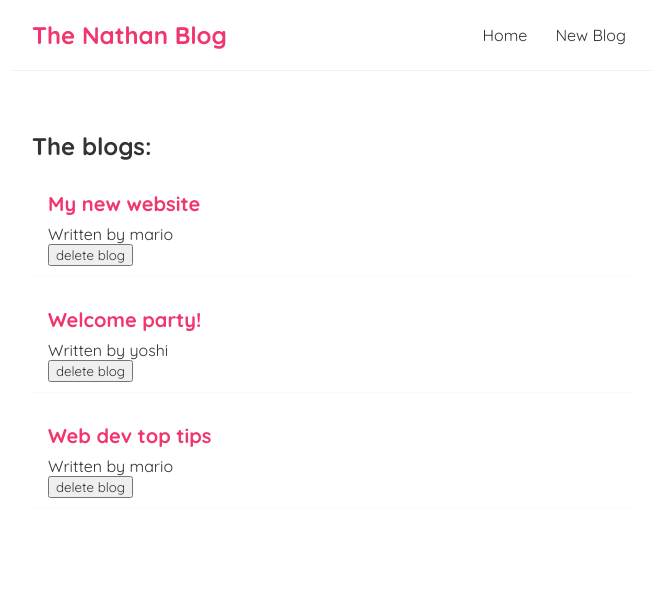
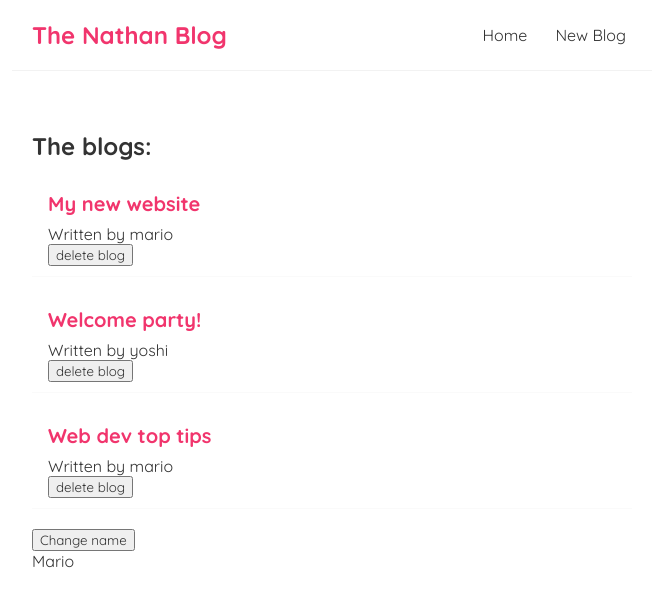
Before and after one commit to Ethea2/react-practice, a React (Create React App) app: page / in a window 1280 px wide. Shown: the top 606 px of the page, without its empty margins (308-964 px from the left). Built offline with nearby package versions, Linux system fonts and the light colour scheme.

Commit message:
added useeffect

```diff
--- a/src/Home.js
+++ b/src/Home.js
@@ -8,6 +8,8 @@ const Home = () => {
         { title: 'Web dev top tips', body: 'lorem ipsum...', author: 'mario', id: 3 }
     ]);
 
+    const [name, setName] = useState('Mario')
+
     const handleDelete = (id) => {
         const newBlogs = blogs.filter((blog) => blog.id !== id)
         setBlogs(newBlogs)
@@ -15,11 +17,13 @@ const Home = () => {
 
     useEffect(() => {
         console.log('use effect ran')
-    })
+    }, [name])
 
     return (
         <div className="home">
             <BlogList blogs={ blogs } title="The blogs:" handleDelete={handleDelete}/>
+            <button onClick={() => setName("Luigi")}>Change name</button>
+            <p>{ name }</p>
         </div>
     );
 }
```
